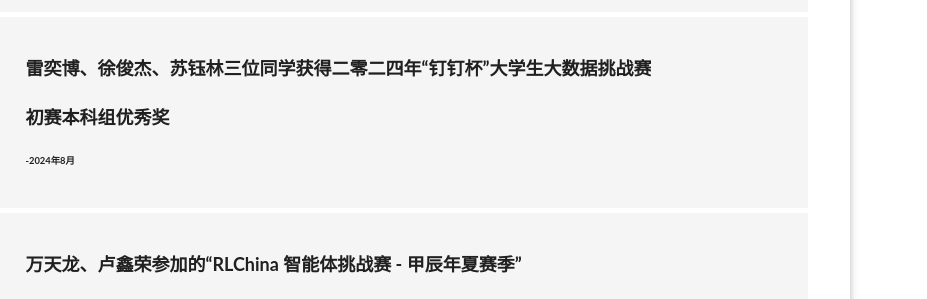
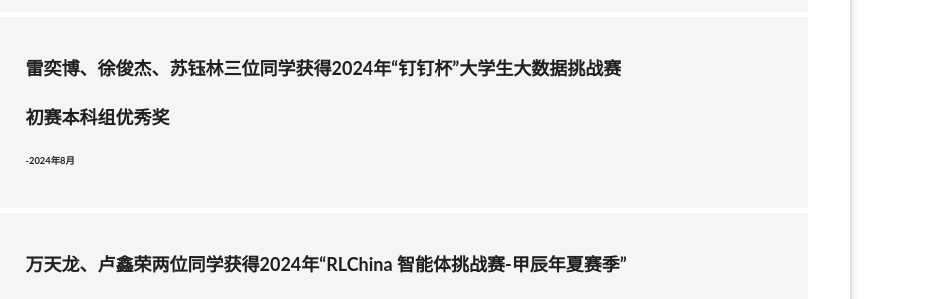
Before and after one commit to hanxiaolab/hanxiaolab.github.io, a plain HTML site: page news.html in a window 1280 px wide. Shown: the part 340-639 px from the top of the page, 353-1280 px from the left. Drawn offline with Linux system fonts and the light colour scheme; a script that the page names is missing.

Commit message:
Update news.html

```diff
--- a/news.html
+++ b/news.html
@@ -225,7 +225,7 @@
                     </div>
                     <div class="news-info">
                         <a href="news.html" style="display: none"></a>
-                        <h3 class="news-title" style="cursor: pointer;">雷奕博、徐俊杰、苏钰林三位同学获得二零二四年“钉钉杯”大学生大数据挑战赛</h3>
+                        <h3 class="news-title" style="cursor: pointer;">雷奕博、徐俊杰、苏钰林三位同学获得2024年“钉钉杯”大学生大数据挑战赛</h3>
                         <h3 class="news-title" style="cursor: pointer;">初赛本科组优秀奖</h3>
                         <h6>-2024年8月</h6>
                     </div>
@@ -237,7 +237,7 @@
                     </div>
                     <div class="news-info">
                         <a href="news.html" style="display: none"></a>
-                        <h3 class="news-title" style="cursor: pointer;">万天龙、卢鑫荣参加的“RLChina 智能体挑战赛 - 甲辰年夏赛季”</h3>
+                        <h3 class="news-title" style="cursor: pointer;">万天龙、卢鑫荣两位同学获得2024年“RLChina 智能体挑战赛-甲辰年夏赛季”</h3>
                         <h3 class="news-title" style="cursor: pointer;">全国第五名的成绩</h3>
                         <h6>-2024年7月</h6>
                     </div>
```
